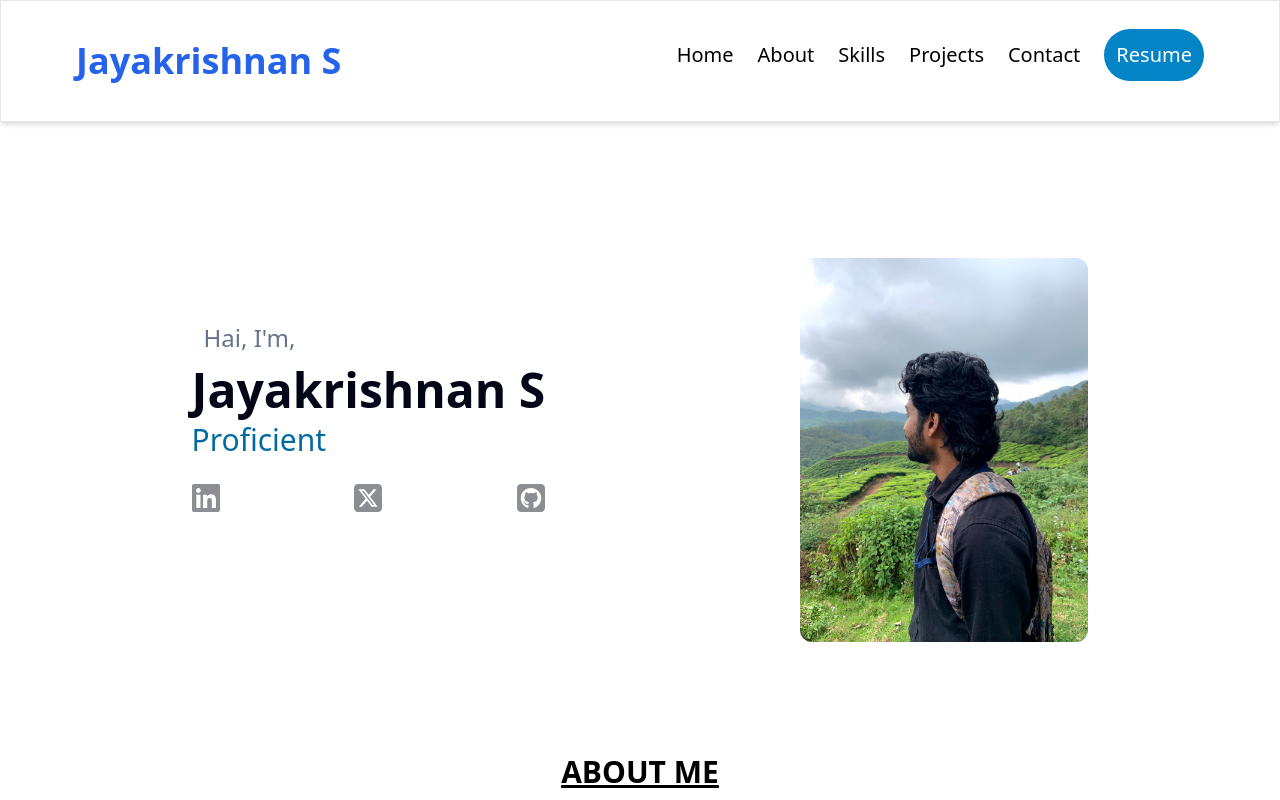
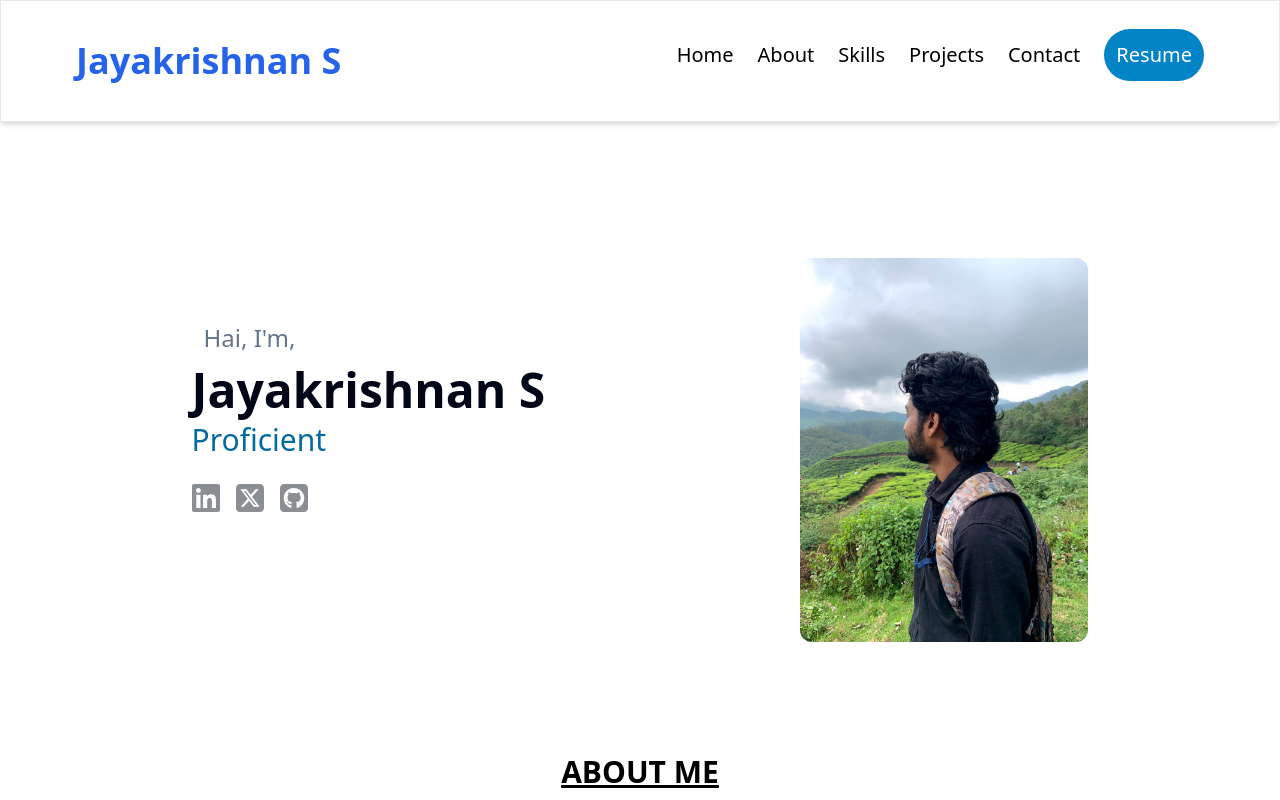
Before and after one commit to JK-mern/react-portfoli, a React (Vite) app: page / in a window 1280 px wide. Shown: the top 800 px of the page. Built offline with nearby package versions, Linux system fonts and the light colour scheme; grey boxes are pictures that could not be loaded.

Commit message:
fixed align issues in  hero section

```diff
--- a/src/components/Hero.jsx
+++ b/src/components/Hero.jsx
@@ -33,7 +33,7 @@ function Hero() {
               repeat={Infinity}
             />
           </div>
-          <div className="my-6 flex gap-4  items-center justify-between ">
+          <div className="my-6 flex gap-4  items-center  ">
             <a href="" target="_blank">
               {" "}
               <FontAwesomeIcon
```
